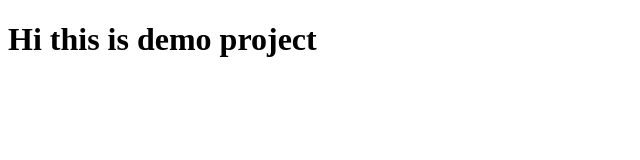
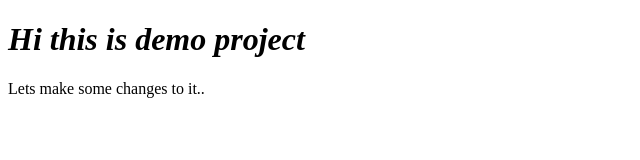
Before and after one commit to gitinnolat/dummyrepo, a plain HTML site: page WebApplication1/index.html in a window 1280 px wide. Shown: the whole page, without its empty margins (0-640 px from the left). Drawn offline with Linux system fonts and the light colour scheme.

Commit message:
change1
added paragraph

```diff
--- a/WebApplication1/index.html
+++ b/WebApplication1/index.html
@@ -6,9 +6,10 @@
 </head>
 <body>
     <div>
-        <h1>
-            Hi this is demo project
+        <h1><em>
+            Hi this is demo project</em>
         </h1>
+        <p> Lets make some changes to it..</p>
     </div>
 </body>
 </html>
```
Also changed, not shown: 1 other file.
